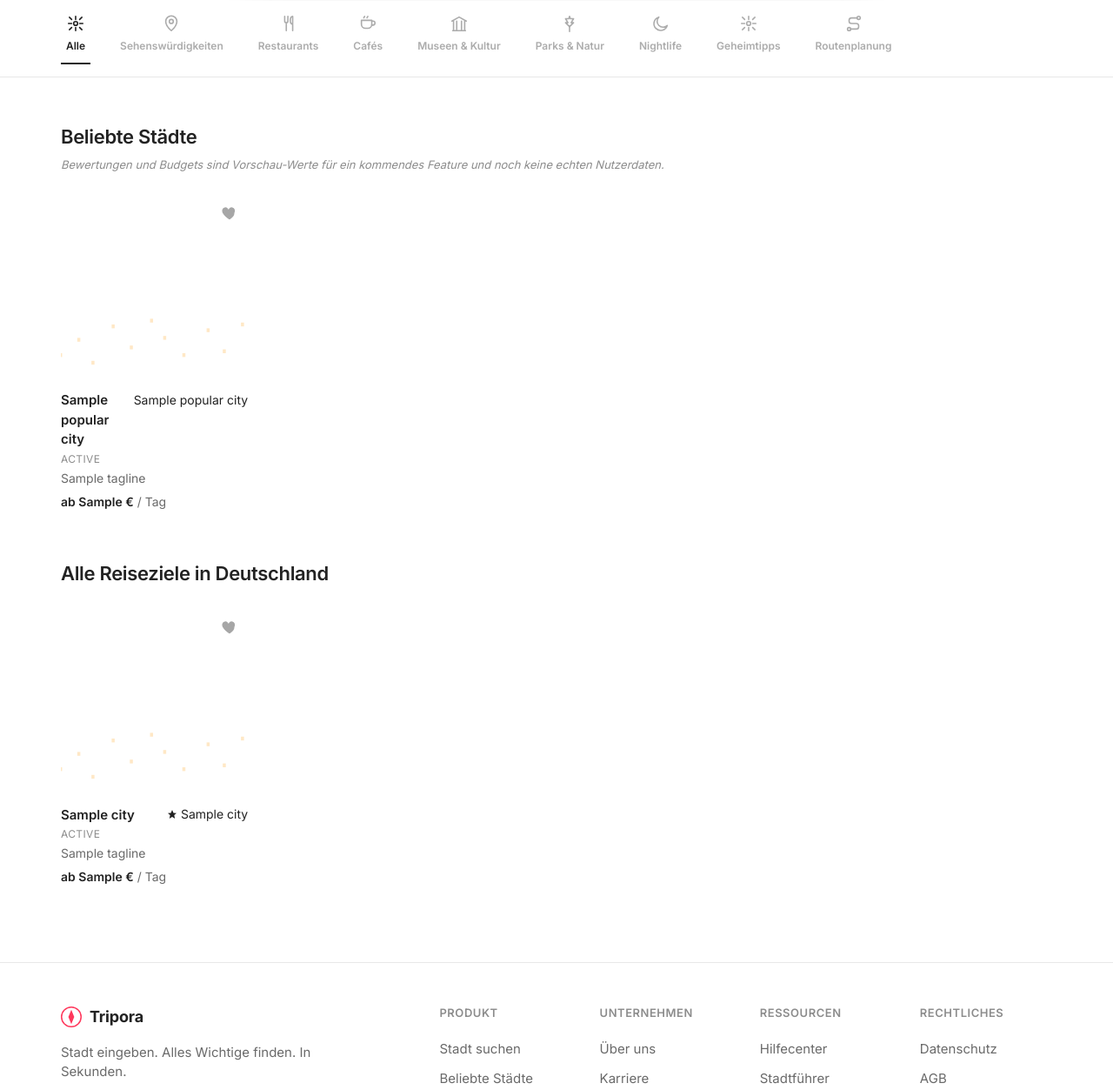
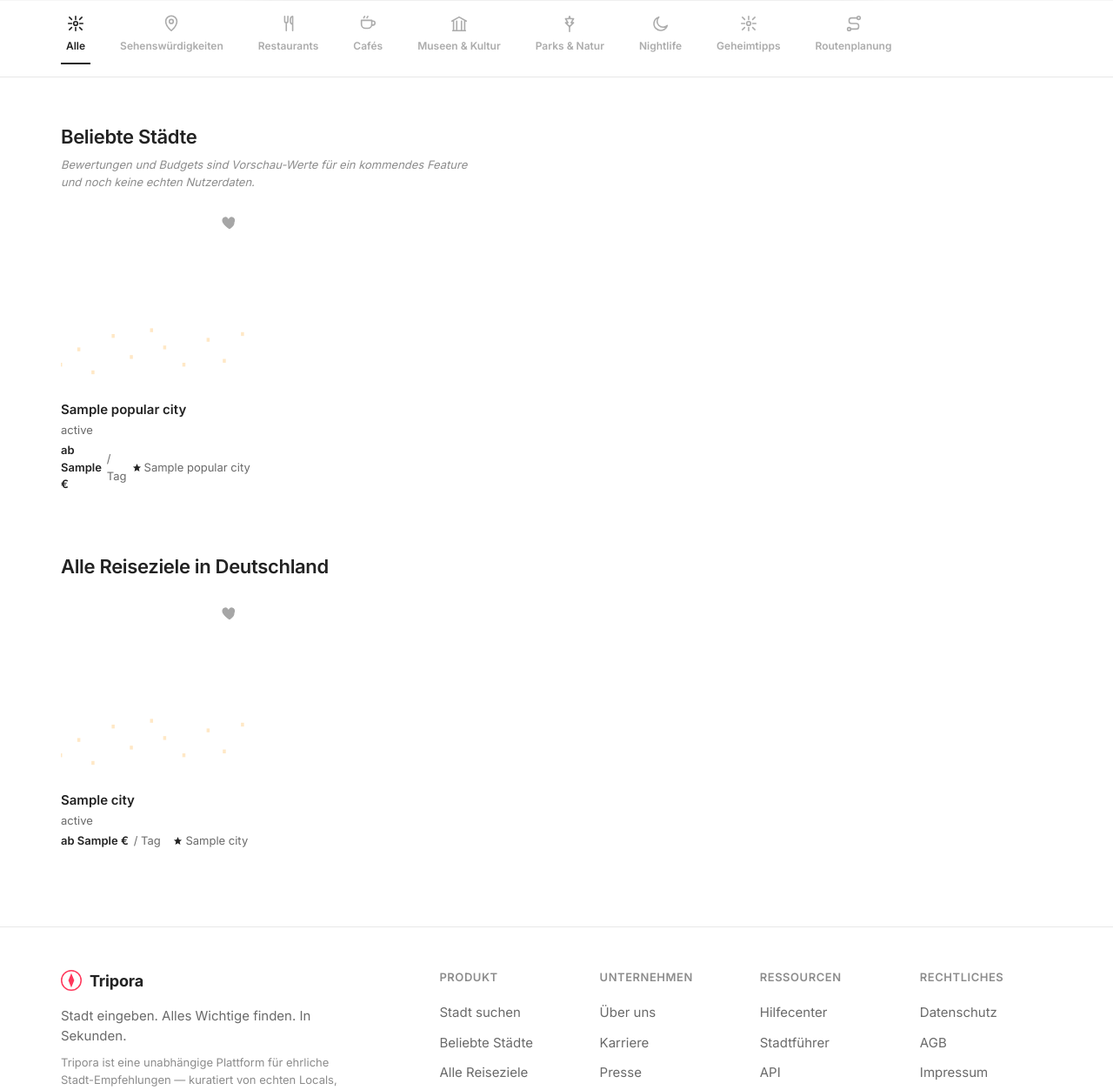
Before and after one commit to ChakirMustafa/tripora, a Symfony app: template templates/home/index.html.twig in a window 1280 px wide. Shown: the part 207-1460 px from the top of the page at 87% size. Run offline with Twig, Linux system fonts and the light colour scheme; the template is opened without the code that fills it: most values are stand-ins (such as "Sample title", 1, 10 or a date in 2020); style sheets or scripts are compiled from the project's sources; some libraries are stand-ins or nearby versions.

Commit message:
improve homepage

```diff
--- a/assets/controllers/city_carousel_controller.js
+++ b/assets/controllers/city_carousel_controller.js
@@ -17,9 +17,9 @@ export default class extends Controller {
     }
 
     scrollByCard(direction) {
-        const card = this.trackTarget.querySelector('.city-card');
-        const gap = 18;
-        const distance = card ? card.offsetWidth + gap : 280;
+        const card = this.trackTarget.querySelector('.listing-card');
+        const gap = 16;
+        const distance = card ? card.offsetWidth + gap : 216;
 
         this.trackTarget.scrollBy({ left: distance * direction, behavior: 'smooth' });
     }
--- a/assets/controllers/city_search_controller.js
+++ b/assets/controllers/city_search_controller.js
@@ -133,7 +133,7 @@ export default class extends Controller {
         return `
             <p class="city-search__heading">Keine Treffer für „${escapeHtml(query)}“</p>
             <p class="city-search__empty">
-                Tripora startet mit den 20 größten Städten Deutschlands — wähl eine davon, weitere folgen bald.
+                Tripora startet mit den 24 größten Städten Deutschlands — wähl eine davon, weitere folgen bald.
             </p>
         `;
     }
--- a/assets/styles/app.css
+++ b/assets/styles/app.css
@@ -1171,6 +1171,7 @@ h1, h2, h3 { font-family: var(--font-display); font-weight: 600; letter-spacing:
 /* ---------- Explore homepage: search bar ---------- */
 .explore-search {
     padding: 28px 0 20px;
+    background: #F6F6F6;
 }
 
 .explore-searchbar {
@@ -1301,14 +1302,23 @@ h1, h2, h3 { font-family: var(--font-display); font-weight: 600; letter-spacing:
 .explore-section + .explore-section { margin-top: 56px; }
 .explore-section[hidden] { display: none; }
 
-.section-heading--tight { max-width: none; margin-bottom: 24px; }
+.section-heading--tight {
+    max-width: none;
+    margin-bottom: 16px;
+    display: flex;
+    align-items: flex-end;
+    justify-content: space-between;
+    gap: 16px;
+}
 .section-heading--tight h2 { font-size: 1.375rem; }
 .section-heading--tight .section-heading__note {
     margin-top: 6px;
+    max-width: 60ch;
     font-size: 0.8125rem;
     color: var(--color-text-faint);
 }
 
+/* Full, wrapping grid — every card shown at once, no scrollbar. */
 .listing-grid {
     display: grid;
     grid-template-columns: repeat(2, 1fr);
@@ -1317,6 +1327,11 @@ h1, h2, h3 { font-family: var(--font-display); font-weight: 600; letter-spacing:
 
 .listing-card { display: block; color: var(--color-text); }
 .listing-card[hidden] { display: none; }
+
+@media (min-width: 560px) { .listing-grid { grid-template-columns: repeat(3, 1fr); } }
+@media (min-width: 780px) { .listing-grid { grid-template-columns: repeat(4, 1fr); } }
+@media (min-width: 1040px) { .listing-grid { grid-template-columns: repeat(5, 1fr); } }
+@media (min-width: 1300px) { .listing-grid { grid-template-columns: repeat(6, 1fr); } }
 
 .listing-card__photo {
     position: relative;
@@ -1349,12 +1364,15 @@ h1, h2, h3 { font-family: var(--font-display); font-weight: 600; letter-spacing:
 .listing-card__badge {
     position: absolute;
     top: 10px; left: 10px;
+    display: inline-flex;
+    align-items: center;
     background: #fff;
     color: var(--color-text);
     font-size: 0.6875rem;
     font-weight: 700;
     padding: 5px 10px;
     border-radius: 999px;
+    box-shadow: var(--shadow-sm);
 }
 .listing-card__heart {
     position: absolute;
@@ -1363,39 +1381,41 @@ h1, h2, h3 { font-family: var(--font-display); font-weight: 600; letter-spacing:
 }
 .listing-card__heart svg { width: 22px; height: 22px; fill: rgba(0, 0, 0, 0.35); stroke: #fff; stroke-width: 1.5; }
 
-.listing-card__row {
-    display: flex;
-    align-items: baseline;
-    justify-content: space-between;
-    gap: 8px;
+.listing-card__title {
+    display: block;
     font-size: 0.9375rem;
     font-weight: 600;
+    white-space: nowrap;
+    overflow: hidden;
+    text-overflow: ellipsis;
 }
-.listing-card__rating {
-    display: inline-flex;
-    align-items: center;
-    gap: 4px;
-    font-weight: 400;
-    white-space: nowrap;
-    font-size: 0.875rem;
-}
-.listing-card__rating svg { width: 12px; height: 12px; fill: var(--color-text); }
 .listing-card__meta {
     display: block;
     margin-top: 2px;
-    font-size: 0.75rem;
-    color: var(--color-text-faint);
-    text-transform: uppercase;
-    letter-spacing: 0.03em;
+    font-size: 0.8125rem;
+    color: var(--color-text-muted);
+    white-space: nowrap;
+    overflow: hidden;
+    text-overflow: ellipsis;
 }
-.listing-card__tagline { display: block; margin-top: 2px; font-size: 0.875rem; color: var(--color-text-muted); }
-.listing-card__price { display: block; margin-top: 6px; font-size: 0.875rem; color: var(--color-text-muted); }
+.listing-card__price {
+    display: flex;
+    align-items: center;
+    gap: 6px;
+    margin-top: 4px;
+    font-size: 0.8125rem;
+    color: var(--color-text-muted);
+}
 .listing-card__price strong { color: var(--color-text); font-weight: 600; }
-
-@media (min-width: 560px) { .listing-grid { grid-template-columns: repeat(3, 1fr); } }
-@media (min-width: 780px) { .listing-grid { grid-template-columns: repeat(4, 1fr); } }
-@media (min-width: 1040px) { .listing-grid { grid-template-columns: repeat(5, 1fr); } }
-@media (min-width: 1300px) { .listing-grid { grid-template-columns: repeat(6, 1fr); } }
+.listing-card__stars {
+    margin-left: auto;
+    display: inline-flex;
+    align-items: center;
+    gap: 3px;
+    flex-shrink: 0;
+    white-space: nowrap;
+}
+.listing-card__stars svg { width: 11px; height: 11px; fill: var(--color-text); }
 
 /* ---------- Explore homepage: light footer to match ---------- */
 .page-home .site-footer {
--- a/src/City/GermanCityCatalog.php
+++ b/src/City/GermanCityCatalog.php
@@ -5,7 +5,7 @@ declare(strict_types=1);
 namespace App\City;
 
 /**
- * In-memory catalog of the 20 largest German cities by population.
+ * In-memory catalog of the 24 largest German cities by population.
  *
  * This is the seed for Tripora's Germany-first launch. Once city
  * coverage grows beyond a hand-curated list, this should be replaced
@@ -124,6 +124,10 @@ final class GermanCityCatalog
             ['Bielefeld', 'bielefeld', 'Nordrhein-Westfalen', 334_000, 'Ostwestfalen mit Überraschung', 'rose', 'spark', 'Geheimtipps', 4.4, 47, 18],
             ['Bonn', 'bonn', 'Nordrhein-Westfalen', 331_000, 'Beethovens Geburtsstadt am Rhein', 'violet', 'columns', 'Museen & Kultur', 4.7, 84, 24],
             ['Münster', 'muenster', 'Nordrhein-Westfalen', 318_000, 'Fahrradstadt mit Altstadt-Charme', 'teal', 'cup', 'Cafés', 4.8, 96, 21],
+            ['Mönchengladbach', 'moenchengladbach', 'Nordrhein-Westfalen', 261_000, 'Park- und Gartenstadt am Niederrhein', 'coral', 'tree', 'Parks & Natur', 4.4, 41, 19],
+            ['Gelsenkirchen', 'gelsenkirchen', 'Nordrhein-Westfalen', 260_000, 'Fußball, Zechen und Ruhrpott-Flair', 'amber', 'moon', 'Nightlife', 4.3, 38, 18],
+            ['Aachen', 'aachen', 'Nordrhein-Westfalen', 249_000, 'Kaiserstadt mit Dom und Grenzcharme', 'violet', 'columns', 'Museen & Kultur', 4.7, 112, 25],
+            ['Braunschweig', 'braunschweig', 'Niedersachsen', 248_000, 'Löwenstadt zwischen Fachwerk und Forschung', 'teal', 'pin', 'Sehenswürdigkeiten', 4.5, 67, 22],
         ];
     }
 }
--- a/src/Controller/HomeController.php
+++ b/src/Controller/HomeController.php
@@ -23,7 +23,7 @@ final class HomeController extends AbstractController
     public function index(): Response
     {
         $allCities = $this->cityCatalog->all();
-        $popularCities = $this->cityCatalog->popular(8);
+        $popularCities = $this->cityCatalog->popular(12);
 
         return $this->render('home/index.html.twig', [
             'cities' => $allCities,
--- a/src/Controller/SearchController.php
+++ b/src/Controller/SearchController.php
@@ -13,7 +13,7 @@ use Symfony\Component\Routing\Attribute\Route;
 /**
  * Handles the "Stadt entdecken" search entry point from the homepage.
  *
- * Tripora is launching with a curated set of the 20 largest German
+ * Tripora is launching with a curated set of the 24 largest German
  * cities. The full search & discovery experience (attractions,
  * restaurants, itineraries, etc.) is planned for a follow-up
  * iteration — for now, a match against the whitelist leads to a
@@ -42,7 +42,7 @@ final class SearchController extends AbstractController
 
         if (null === $city) {
             $this->addFlash('notice', sprintf(
-                '„%s“ ist noch nicht dabei — wir starten mit den 20 größten Städten Deutschlands. Wähl eine davon aus der Liste.',
+                '„%s“ ist noch nicht dabei — wir starten mit den 24 größten Städten Deutschlands. Wähl eine davon aus der Liste.',
                 $query,
             ));
 
--- a/templates/base.html.twig
+++ b/templates/base.html.twig
@@ -6,7 +6,7 @@
     <meta name="theme-color" content="#0B0B12">
 
     <title>{% block title %}Tripora — Entdecke deine nächste Stadt{% endblock %}</title>
-    <meta name="description" content="{% block meta_description %}Tripora zeigt dir sofort die besten Sehenswürdigkeiten, Restaurants, Geheimtipps, Museen, Cafés, Parks und Nightlife-Spots — aktuell für die 20 größten Städte Deutschlands.{% endblock %}">
+    <meta name="description" content="{% block meta_description %}Tripora zeigt dir sofort die besten Sehenswürdigkeiten, Restaurants, Geheimtipps, Museen, Cafés, Parks und Nightlife-Spots — aktuell für die 24 größten Städte Deutschlands.{% endblock %}">
 
     <link rel="icon" type="image/svg+xml" href="/favicon.svg">
     <link rel="canonical" href="{{ url('app_home') }}">
--- a/templates/home/index.html.twig
+++ b/templates/home/index.html.twig
@@ -94,10 +94,12 @@
             <div class="container">
                 <section class="explore-section" id="staedte" data-category-filter-target="section" {{ stimulus_controller('reveal') }}>
                     <div class="section-heading section-heading--tight">
-                        <h2>Beliebte Städte</h2>
-                        <p class="section-heading__note">
-                            Bewertungen und Budgets sind Vorschau-Werte für ein kommendes Feature und noch keine echten Nutzerdaten.
-                        </p>
+                        <div>
+                            <h2>Beliebte Städte</h2>
+                            <p class="section-heading__note">
+                                Bewertungen und Budgets sind Vorschau-Werte für ein kommendes Feature und noch keine echten Nutzerdaten.
+                            </p>
+                        </div>
                     </div>
                     <div class="listing-grid">
                         {% for city in popular_cities %}
@@ -108,7 +110,9 @@
 
                 <section class="explore-section" id="reiseziele" data-category-filter-target="section" {{ stimulus_controller('reveal') }}>
                     <div class="section-heading section-heading--tight">
-                        <h2>Alle Reiseziele in Deutschland</h2>
+                        <div>
+                            <h2>Alle Reiseziele in Deutschland</h2>
+                        </div>
                     </div>
                     <div class="listing-grid">
                         {% for city in cities %}
--- a/templates/partials/_listing_card.html.twig
+++ b/templates/partials/_listing_card.html.twig
@@ -2,8 +2,9 @@
     Airbnb-style listing card, repurposed for a German city instead of
     a rentable home: a square "photo" (skyline art standing in for
     real photography, matching partials/_skyline.html.twig elsewhere),
-    a save/heart icon, a "Beliebt" badge for top-rated cities, and a
-    name/rating/meta/price block underneath.
+    a save/heart icon, a "Gästefavorit" badge for top-rated cities, and
+    a title/meta/price+rating block underneath — mirroring Airbnb's own
+    card layout (title line, muted subtitle line, price + rating line).
 
     Expects a single `city` variable (App\City\GermanCity).
 #}
@@ -18,8 +19,8 @@
         <span class="listing-card__skyline">
             {% include 'partials/_skyline.html.twig' with { lights: true } %}
         </span>
-        {% if city.rating >= 4.8 %}
-            <span class="listing-card__badge">Beliebt</span>
+        {% if city.rating >= 4.7 %}
+            <span class="listing-card__badge">Gästefavorit</span>
         {% endif %}
         <span class="listing-card__heart" aria-hidden="true">
             <svg viewBox="0 0 24 24">
@@ -28,14 +29,13 @@
         </span>
     </span>
 
-    <span class="listing-card__row">
-        <span class="listing-card__name">{{ city.name }}</span>
-        <span class="listing-card__rating">
+    <span class="listing-card__title">{{ city.name }}</span>
+    <span class="listing-card__meta">{{ city.state }}</span>
+    <span class="listing-card__price">
+        <strong>ab {{ city.dailyBudgetFrom }} €</strong> / Tag
+        <span class="listing-card__stars">
             <svg viewBox="0 0 24 24"><path d="M12 2l3 7 7 .6-5.3 4.6L18.3 22 12 18l-6.3 4 1.6-7.8L2 9.6 9 9z"/></svg>
             {{ city.ratingLabel() }}
         </span>
     </span>
-    <span class="listing-card__meta">{{ city.state }}</span>
-    <span class="listing-card__tagline">{{ city.tagline }}</span>
-    <span class="listing-card__price"><strong>ab {{ city.dailyBudgetFrom }} €</strong> / Tag</span>
 </a>
```
